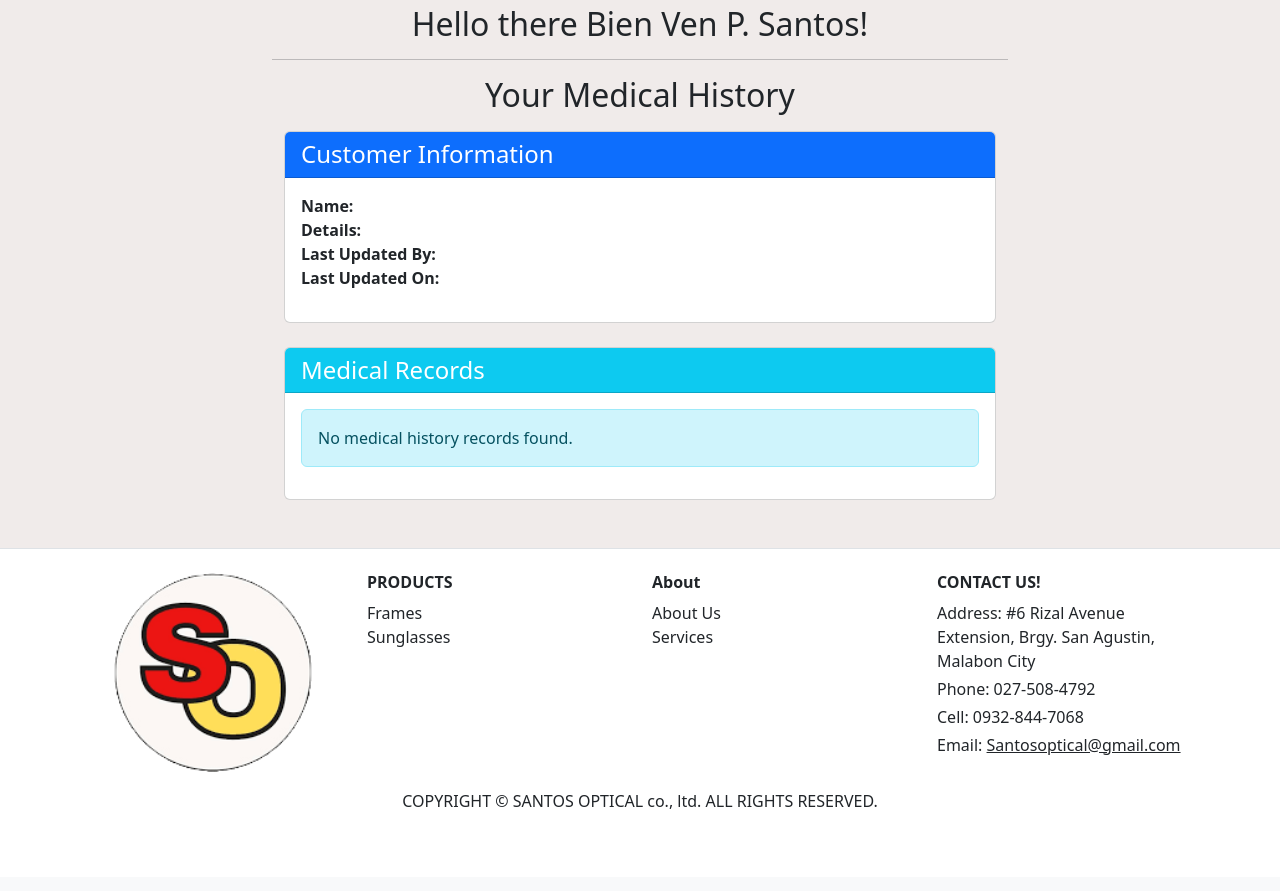
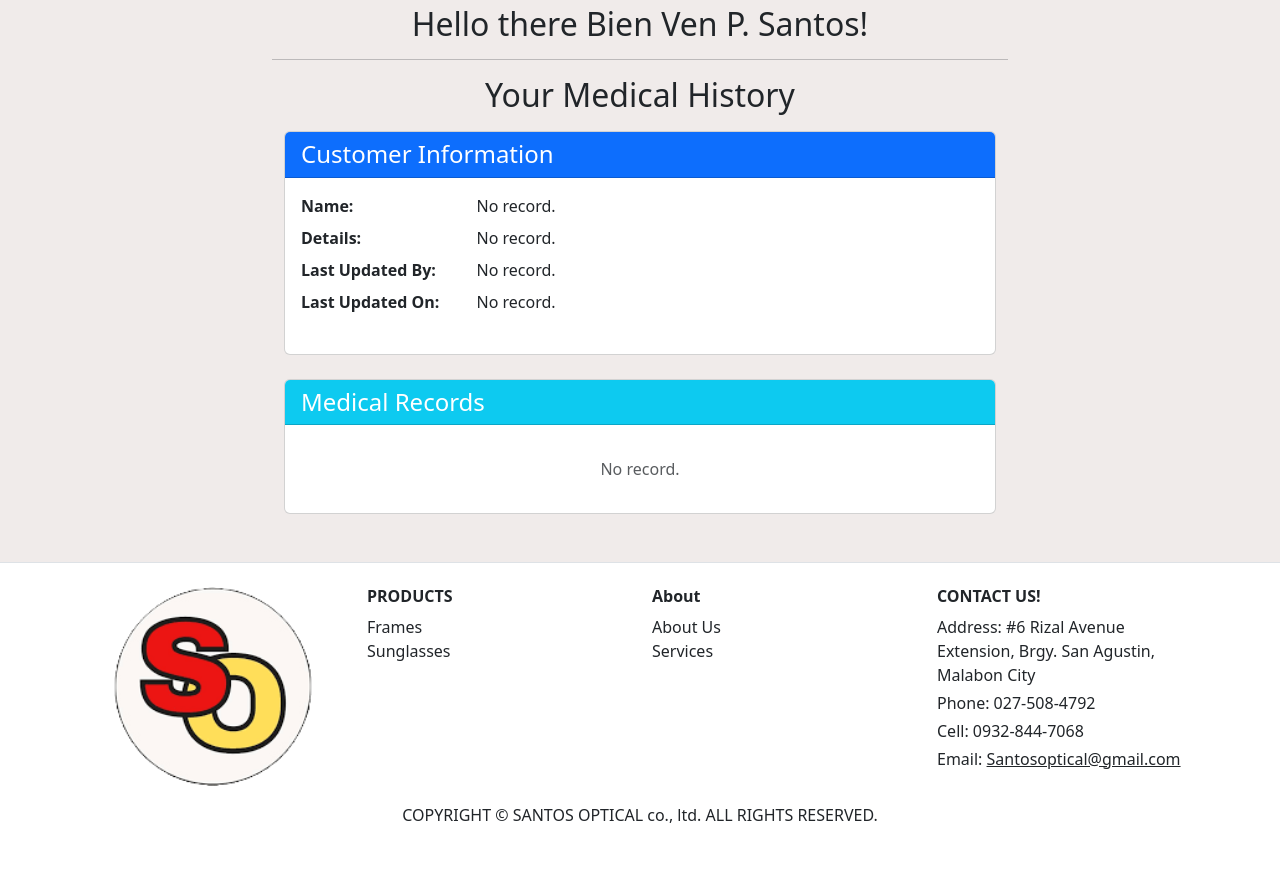
Before and after one commit to Sean71300/SantosOpticalSystem, a PHP site: page /customer_dashboard.php in a window 1280 px wide. Shown: the part 140-1031 px from the top of the page. Before the commit the page ends 949 px from the top, so only its background shows below. Run offline with PHP 8.4, Linux system fonts and the light colour scheme; a user stored in the database is signed in; data comes from the database, SQL or seed files in the repository; data that the repository does not hold is empty.

Commit message:
Improve customer dashboard to display 'No record.' for empty fields in medical history and customer details

```diff
--- a/customer_dashboard.php
+++ b/customer_dashboard.php
@@ -70,16 +70,16 @@ if(!isset($_SESSION["loggedin"]) || $_SESSION["loggedin"] !== true){
                             <div class="card-body">
                                 <dl class="row">
                                     <dt class="col-sm-3">Name:</dt>
-                                    <dd class="col-sm-9"><?php echo htmlspecialchars($customer['CustomerName']); ?></dd>
+                                    <dd class="col-sm-9"><?php echo !empty($customer['CustomerName']) ? htmlspecialchars($customer['CustomerName']) : 'No record.'; ?></dd>
 
                                     <dt class="col-sm-3">Details:</dt>
-                                    <dd class="col-sm-9"><?php echo nl2br(htmlspecialchars($customer['CustomerInfo'])); ?></dd>
+                                    <dd class="col-sm-9"><?php echo !empty($customer['CustomerInfo']) ? nl2br(htmlspecialchars($customer['CustomerInfo'])) : 'No record.'; ?></dd>
 
                                     <dt class="col-sm-3">Last Updated By:</dt>
-                                    <dd class="col-sm-9"><?php echo htmlspecialchars($customer['Upd_by']); ?></dd>
+                                    <dd class="col-sm-9"><?php echo !empty($customer['Upd_by']) ? htmlspecialchars($customer['Upd_by']) : 'No record.'; ?></dd>
 
                                     <dt class="col-sm-3">Last Updated On:</dt>
-                                    <dd class="col-sm-9"><?php echo htmlspecialchars($customer['Upd_dt']); ?></dd>
+                                    <dd class="col-sm-9"><?php echo !empty($customer['Upd_dt']) ? htmlspecialchars($customer['Upd_dt']) : 'No record.'; ?></dd>
                                 </dl>
                             </div>
                         </div>
@@ -107,30 +107,30 @@ if(!isset($_SESSION["loggedin"]) || $_SESSION["loggedin"] !== true){
                                             <tbody>
                                                 <?php while ($history = $historyResult->fetch_assoc()): ?>
                                                     <tr>
-                                                        <td><?php echo htmlspecialchars($history['visit_date']); ?></td>
-                                                        <td><?php echo htmlspecialchars($history['eye_condition']); ?></td>
+                                                        <td><?php echo !empty($history['visit_date']) ? htmlspecialchars($history['visit_date']) : 'No record.'; ?></td>
+                                                        <td><?php echo !empty($history['eye_condition']) ? htmlspecialchars($history['eye_condition']) : 'No record.'; ?></td>
                                                         <td>
-                                                            R: <?php echo htmlspecialchars($history['visual_acuity_right']); ?><br>
-                                                            L: <?php echo htmlspecialchars($history['visual_acuity_left']); ?>
+                                                            R: <?php echo !empty($history['visual_acuity_right']) ? htmlspecialchars($history['visual_acuity_right']) : 'No record.'; ?><br>
+                                                            L: <?php echo !empty($history['visual_acuity_left']) ? htmlspecialchars($history['visual_acuity_left']) : 'No record.'; ?>
                                                         </td>
                                                         <td>
-                                                            R: <?php echo htmlspecialchars($history['intraocular_pressure_right']); ?> mmHg<br>
-                                                            L: <?php echo htmlspecialchars($history['intraocular_pressure_left']); ?> mmHg
+                                                            R: <?php echo !empty($history['intraocular_pressure_right']) ? htmlspecialchars($history['intraocular_pressure_right']).' mmHg' : 'No record.'; ?><br>
+                                                            L: <?php echo !empty($history['intraocular_pressure_left']) ? htmlspecialchars($history['intraocular_pressure_left']).' mmHg' : 'No record.'; ?>
                                                         </td>
                                                         <td>
-                                                            R: <?php echo htmlspecialchars($history['refraction_right']); ?><br>
-                                                            L: <?php echo htmlspecialchars($history['refraction_left']); ?>
+                                                            R: <?php echo !empty($history['refraction_right']) ? htmlspecialchars($history['refraction_right']) : 'No record.'; ?><br>
+                                                            L: <?php echo !empty($history['refraction_left']) ? htmlspecialchars($history['refraction_left']) : 'No record.'; ?>
                                                         </td>
-                                                        <td><?php echo htmlspecialchars($history['pupillary_distance']); ?></td>
-                                                        <td><?php echo htmlspecialchars($history['additional_notes']); ?></td>
+                                                        <td><?php echo !empty($history['pupillary_distance']) ? htmlspecialchars($history['pupillary_distance']) : 'No record.'; ?></td>
+                                                        <td><?php echo !empty($history['additional_notes']) ? htmlspecialchars($history['additional_notes']) : 'No record.'; ?></td>
                                                     </tr>
                                                 <?php endwhile; ?>
                                             </tbody>
                                         </table>
                                     </div>
                                 <?php else: ?>
-                                    <div class="alert alert-info" role="alert">
-                                        No medical history records found.
+                                    <div class="text-center py-3">
+                                        <span class="text-muted">No record.</span>
                                     </div>
                                 <?php endif; ?>
                             </div>
```
